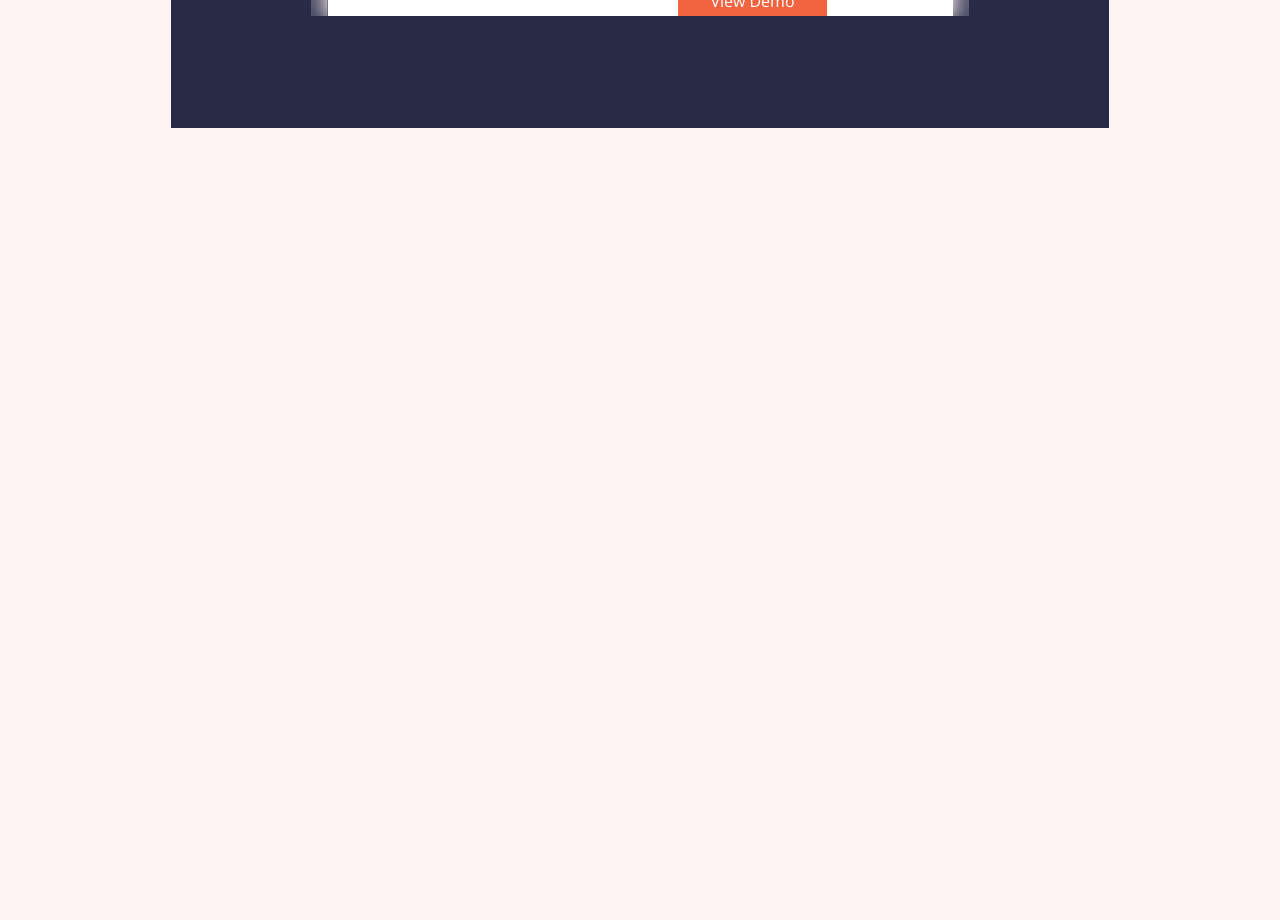
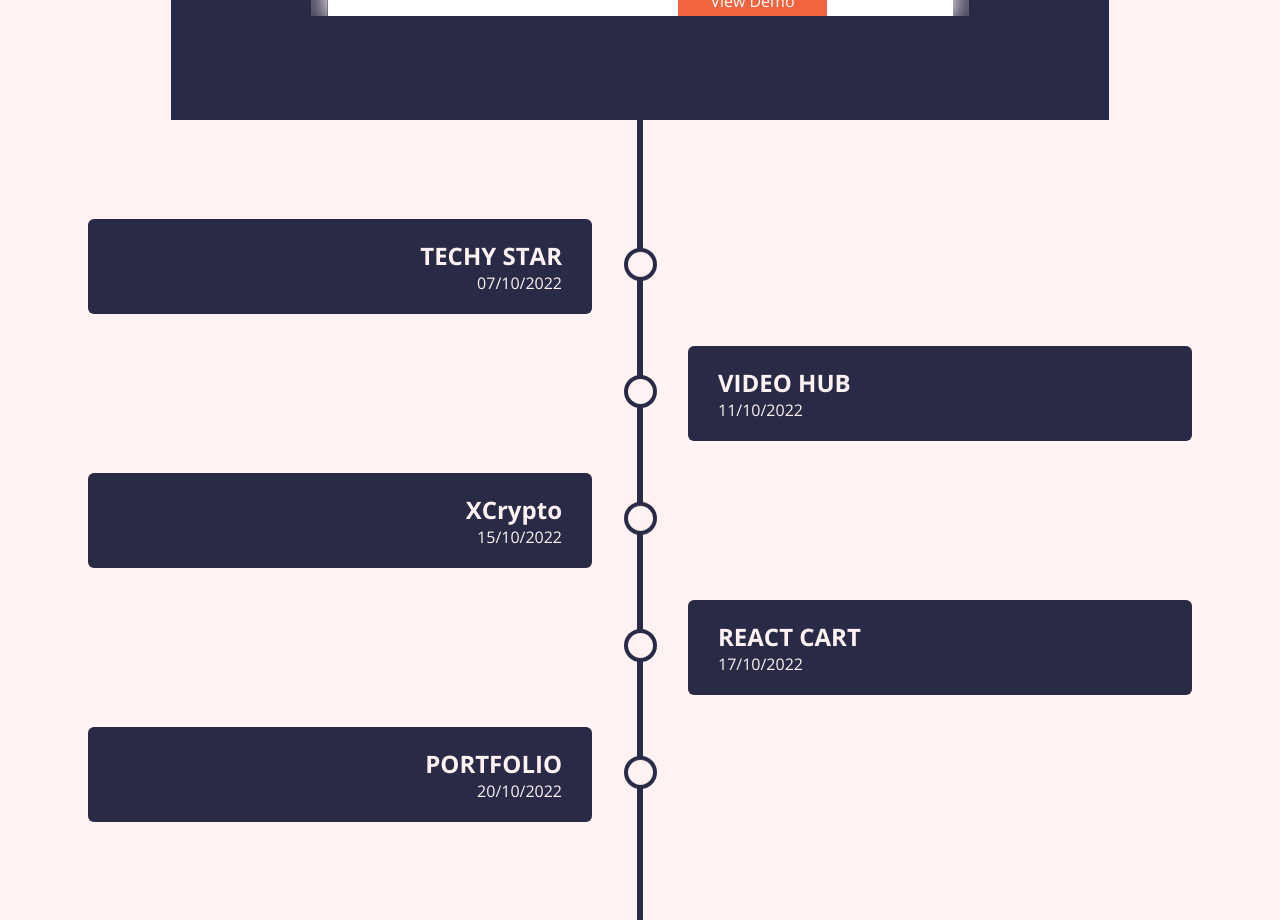
Before and after one commit to VikasSoni10/Portfolio, a React (Create React App) app: page / in a window 1280 px wide. Shown: the part 1500-2420 px from the top of the page. Before the commit the page ends 1628 px from the top, so only its background shows below. Built offline with nearby package versions, Linux system fonts and the light colour scheme.

Commit message:
add timeline

```diff
--- a/src/App.js
+++ b/src/App.js
@@ -1,12 +1,15 @@
 import Header from "./components/Header";
 import Home from "./components/Home";
-import Work from "./components/Work"
+import Work from "./components/Work";
+import Timeline from "./components/Timeline"
+
 
 function App() {
   return <>
   <Header />
   <Home />
   <Work />
+  <Timeline />
   </>
 }
 
--- /dev/null
+++ b/src/components/Timeline.jsx
@@ -0,0 +1,32 @@
+import React from "react";
+import data from "../assets/data.json"
+
+
+const Timeline = () => {
+  return (
+    <div id="timeline">
+      <div className="timelinebox">
+        {
+          data.projects.map((item, index)=>(
+            <TimelineItem heading={item.title} text={item.date} index={index} key={item.title}/>
+          ))
+        }
+      </div>
+    </div>
+  );
+};
+
+const TimelineItem = ({ heading, text, index }) => (
+  <div
+    className={`timelineItem ${
+      index % 2 === 0 ? "leftTimeline" : "rightTimeline"
+    }`}
+  >
+   <div>
+   <h2>{heading}</h2>
+    <p>{text}</p>
+   </div>
+  </div>
+);
+
+export default Timeline;
--- a/src/styles/animations.scss
+++ b/src/styles/animations.scss
@@ -3,3 +3,9 @@
         transform: translate(-50%,-10px);
     }
 }
+
+@keyframes upanddown {
+    to {
+        transform: translateY(-5px);
+    }
+}
--- a/src/styles/app.scss
+++ b/src/styles/app.scss
@@ -5,6 +5,7 @@
 @import "header";
 @import 'home';
 @import "work";
+@import "timeline";
 
 * {
   margin: 0%;
--- /dev/null
+++ b/src/styles/timeline.scss
@@ -0,0 +1,77 @@
+#timeline{
+    width: 100%;
+    height: 100vh;
+    background-color: $color1;
+
+    .timelinebox{
+        width: 100%;
+        position: relative;
+        max-width: 1200px;
+        margin:0 auto;
+        display: flex;
+        flex-direction: column;
+        justify-content: center;
+        height: 100%;
+
+        &::after{
+            content: "";
+            position: absolute;
+            background-color: $color5;
+            width: 6px;
+            top: 0%;
+            bottom: 0%;
+            left: 50%;
+            margin-left: -3px;
+        }
+
+        .timelineItem{
+            padding: 1rem 3rem;
+            position: relative;
+            background-color: inherit;
+            width: 50%;
+
+            &:nth-child(odd){
+                text-align: right;
+
+                &::after{
+                    animation: upanddown 0.3s infinite ease-in alternate;
+                }
+            }
+            &:nth-child(even){
+                text-align: left;
+
+                &::after{
+                    animation: upanddown 0.5s infinite ease-in alternate;
+                }
+            }
+
+            &::after{
+                content: "";
+                position: absolute;
+                width: 25px;
+                height: 25px;
+                right: -17px;
+                background-color: $color1;
+                border: 4px solid $color5;
+                top: 45px;
+                border-radius: 50%;
+                z-index: 1;
+            }
+            >div{
+                background-color: $color5;
+                color: $color1;
+                padding: 20px 30px;
+                border-radius: 6px;
+            }
+        }
+        .leftTimeline{
+            left: 0%;
+        }
+        .rightTimeline{
+            left: 50%;
+            &::after{
+                left:-16px;
+            }
+        }
+    }
+}
```
